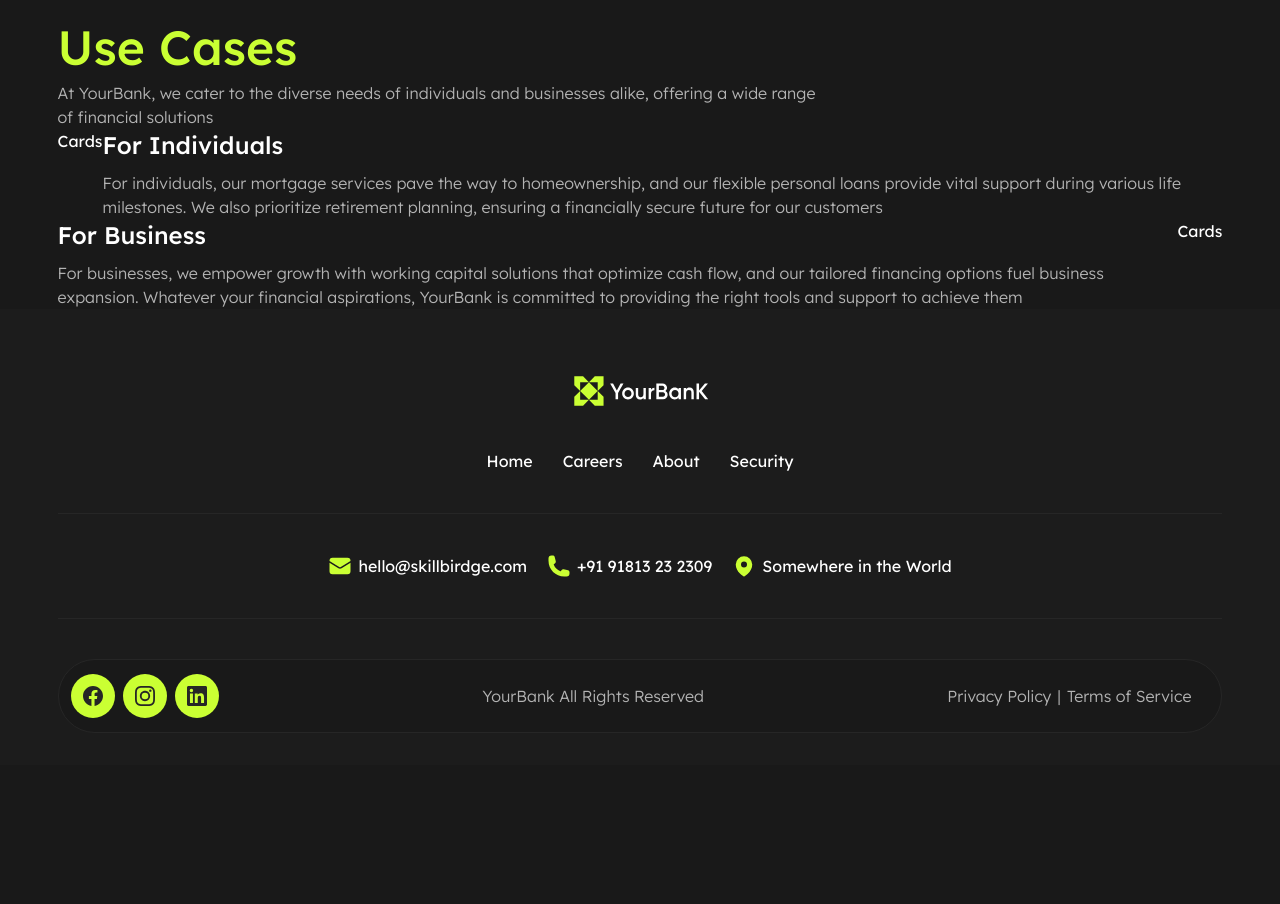
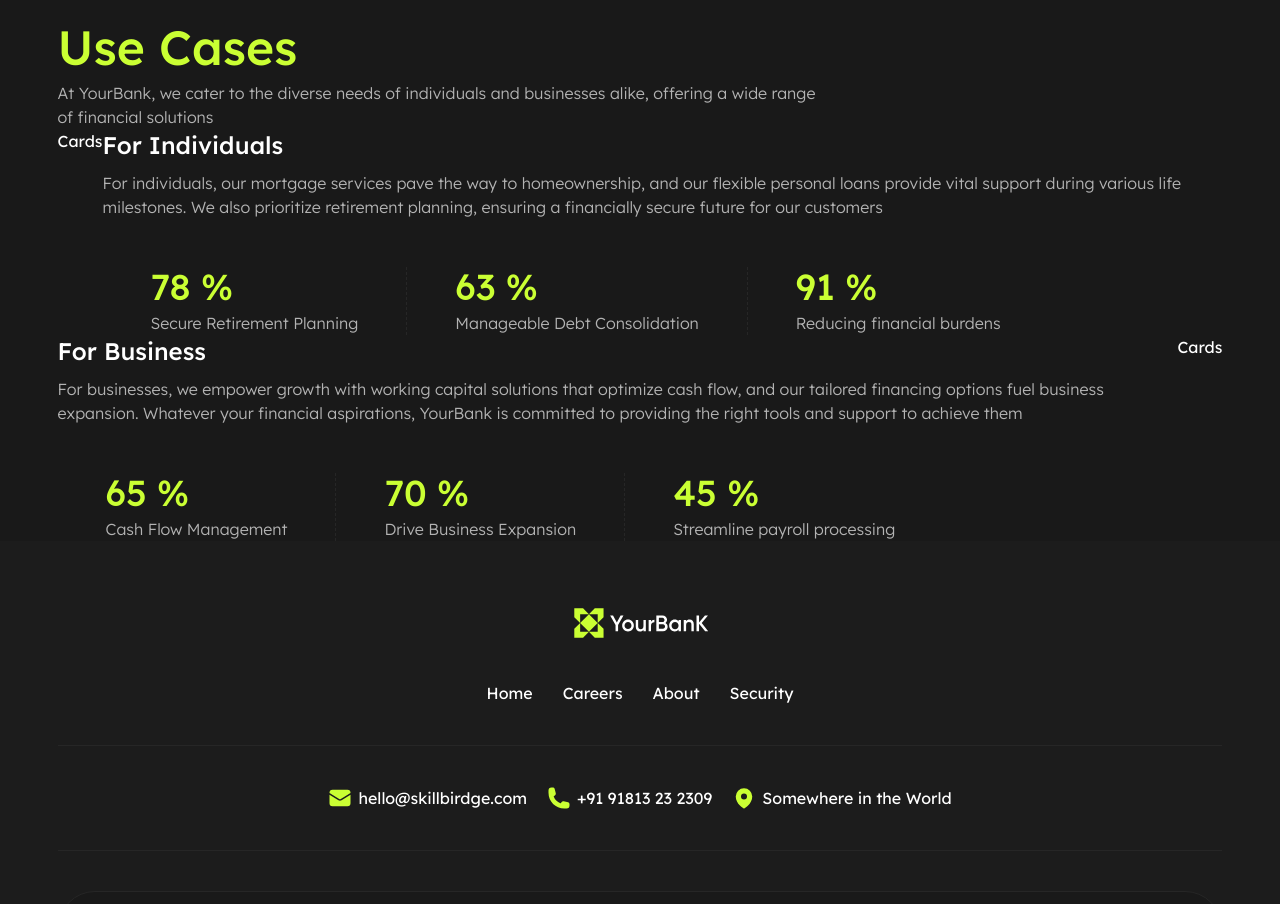
Before and after one commit to alexandreraminelli/pratica-nextjs-bank, a Next.js app: page / in a window 1280 px wide. Shown: the part 1400-2304 px from the top of the page. Before the commit the page ends 2165 px from the top, so only its background shows below. Built offline with nearby package versions, Linux system fonts and the light colour scheme.

Commit message:
feat(cards): criação do componente `NumberCard`

```diff
--- /dev/null
+++ b/src/app/ui/components/card/NumberCard.tsx
@@ -0,0 +1,35 @@
+import NumberCardModel from "@/data/model/cards/NumberCard"
+
+/**
+ * Cards de informações numéricas.
+ * @author Alexandre Raminelli
+ */
+export default function NumberCard(
+  { cardContent }: NumberCardProps // props
+) {
+  // desencapsulamento do conteúdo
+  const { value, suffix, description } = cardContent
+
+  return (
+    <div
+      className="flex flex-col
+        gap-0.5 md:gap-1
+        max-md:py-7 md:px-12
+        items-center text-center md:items-start md:text-start"
+    >
+      {/* Valor */}
+      <span className="font-medium text-green-60 text-4xl">
+        {value} {/* Número */}
+        {suffix && suffix} {/* Sufixo */}
+      </span>
+
+      {/* Descrição */}
+      <span className="font-light text-gray-70 max-md:text-sm leading-[1.5]">{description}</span>
+    </div>
+  )
+}
+/** Props de `NumberCard`. */
+interface NumberCardProps {
+  /** Conteúdo dos cards. */
+  cardContent: NumberCardModel
+}
--- /dev/null
+++ b/src/app/ui/components/card/NumberCardGroup.tsx
@@ -0,0 +1,27 @@
+import NumberCard from "./NumberCard"
+import NumberCardModel from "@/data/model/cards/NumberCard"
+
+/**
+ * Grupo de cards numéricos.
+ * @author Alexandre Raminelli
+ */
+export default function NumberCardGroup(
+  { cards }: NumberCardGroupProps // props
+) {
+  return (
+    <div
+      className="flex flex-col md:flex-row items-center
+        max-md:divide-y md:divide-x divide-gray-15 divide-dashed"
+    >
+      {cards.map((card, index) => (
+        <NumberCard key={index} cardContent={card} />
+      ))}
+    </div>
+  )
+}
+
+/** Props de `NumberCardGroup`. */
+interface NumberCardGroupProps {
+  /** Lista de informações dos cards. */
+  cards: NumberCardModel[]
+}
--- a/src/app/ui/pages/home/useCases/UseCaseExplanation.tsx
+++ b/src/app/ui/pages/home/useCases/UseCaseExplanation.tsx
@@ -1,3 +1,4 @@
+import NumberCardGroup from "@/app/ui/components/card/NumberCardGroup"
 import { UseCaseTypes } from "@/data/model/pages/homepage/UseCasesSection"
 import clsx from "clsx"
 
@@ -8,7 +9,7 @@ export default function UseCaseExplanation(
   { index, useCaseContent }: UseCaseExplanationProps // props
 ) {
   // desencapsulamento do conteúdo
-  const { type, description } = useCaseContent
+  const { type, description, numericalData } = useCaseContent
 
   return (
     <section
@@ -21,7 +22,7 @@ export default function UseCaseExplanation(
       )}
     >
       {/* Coluna */}
-      <div>
+      <div className="flex flex-col gap-12">
         {/* Texto */}
         <article className="flex flex-col gap-2.5 text-center md:text-start">
           {/* Título */}
@@ -29,6 +30,11 @@ export default function UseCaseExplanation(
           {/* Parágrafo */}
           <p className="font-light text-gray-70 max-md:text-sm leading-[1.5]">{description}</p>
         </article>
+
+        {/* Cards numéricos */}
+        <NumberCardGroup cards={numericalData} />
+
+        {/* Botão */}
       </div>
 
       {/* Cards */}
```
